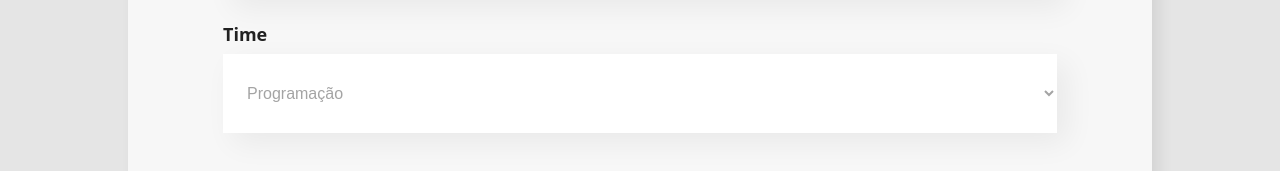
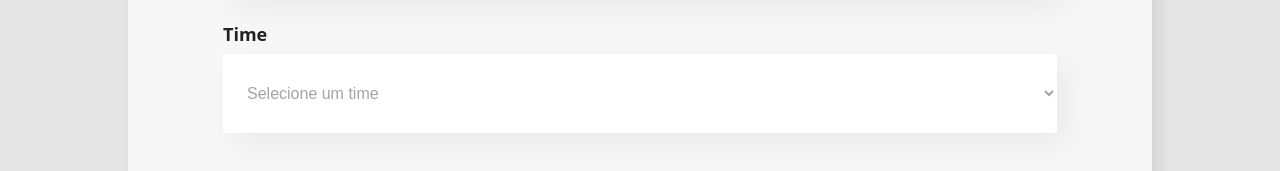
Before and after one commit to filiphis/react-desenvolvendo-javascript, a React (Create React App) app: page / in a window 1280 px wide. Shown: the part 1151-1322 px from the top of the page. Built offline with nearby package versions, Linux system fonts and the light colour scheme.

Commit message:
:lipstick: Adjusting single key errors and final adjustments

```diff
--- a/src/components/Colaborador/index.jsx
+++ b/src/components/Colaborador/index.jsx
@@ -1,6 +1,6 @@
 import "./styles.css";
 
-const Colaborador = ({ imagem, nome, cargo }) => {
+const Colaborador = ({ imagem, nome, cargo, corPrimaria }) => {
   const imageNotLoad = (event) => {
     const defaultImage =
       "https://cdn-icons-png.flaticon.com/512/149/149071.png";
@@ -8,7 +8,7 @@ const Colaborador = ({ imagem, nome, cargo }) => {
   };
   return (
     <div className="colaborador">
-      <div className="cabecalho">
+      <div className="cabecalho" style={{ backgroundColor: corPrimaria }}>
         <img src={imagem} alt={nome} onError={imageNotLoad} />
       </div>
       <div className="rodape">
--- a/src/components/ListaSuspensa/index.jsx
+++ b/src/components/ListaSuspensa/index.jsx
@@ -30,6 +30,9 @@ const ListaSuspensa = ({
         value={valor}
         onChange={handleListaChange}
       >
+        <option value="" disabled>
+          Selecione um time
+        </option>
         {options.map((optionItem) => (
           <option key={optionItem.description} value={optionItem.descriptiong}>
             {optionItem.description}
--- a/src/components/Time/index.jsx
+++ b/src/components/Time/index.jsx
@@ -16,6 +16,7 @@ const Time = ({ time, colaboradores }) => {
               nome={colaborador.nome}
               imagem={colaborador.imagem}
               cargo={colaborador.cargo}
+              corPrimaria={corPrimaria}
             />
           ))}
         </div>
```
